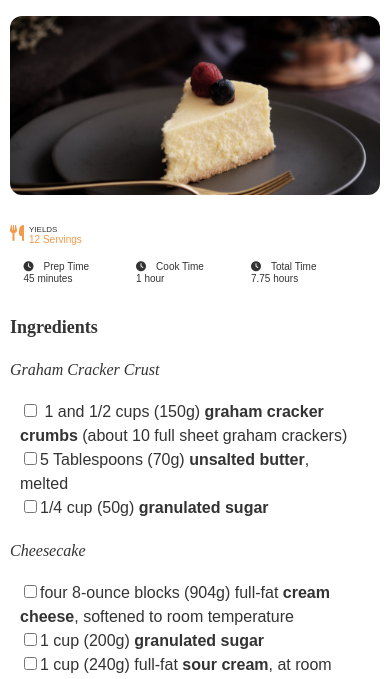
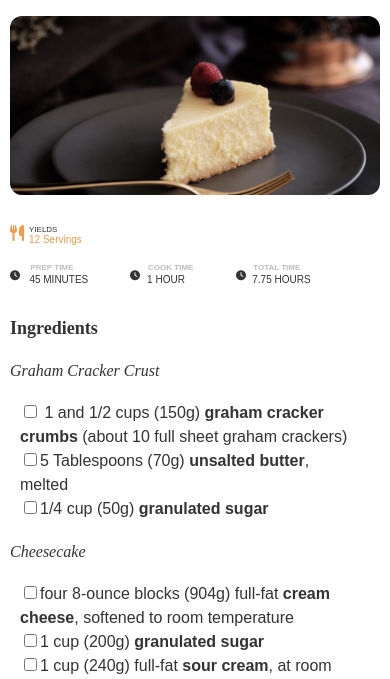
Before and after one commit to Kstrohfus/cheescake-receipe-page, a plain HTML site: page index.html in a window 390 px wide. Shown: the part 165-844 px from the top of the page. Drawn offline with Linux system fonts and the light colour scheme.

Commit message:
Fixed clock positioning in mobile

```diff
--- a/css/main.css
+++ b/css/main.css
@@ -173,16 +173,29 @@ span.timing {
     text-transform: uppercase;
 }
 
-.prep-numbers {
-    color: #000;
-    margin-left: 19px;
+.p-time-one {
+    color: #828282;
+    font-weight: 700;
     text-transform: uppercase;
 }
 
-.p-time {
-    color: #828282;
+.p-time-one,
+.p-time-two,
+.p-time-three {
+    margin-left: 1px;
+    font-size: 8px;
+    color: #bdbdbd;
+    text-transform: uppercase;
     font-weight: 700;
+}
+
+.prep-numbers-one,
+.prep-numbers-two,
+.prep-numbers-three {
+    font-size: 10px;
+    font-weight: 500;
     text-transform: uppercase;
+    margin-left: 0px;
 }
 
 p.servings {
@@ -193,6 +206,24 @@ p.servings {
 
 .fa-clock {
     margin-right: 10px;
+}
+
+.fa-clock.one {
+    position: absolute;
+    top: 435px;
+    left: 10px;
+}
+
+.fa-clock.two {
+    position: absolute;
+    top: 435px;
+    left: 130px;
+}
+
+.fa-clock.three {
+    position: absolute;
+    top: 435px;
+    left: 236px;
 }
 
 .cooking-directions i.fork {
```
